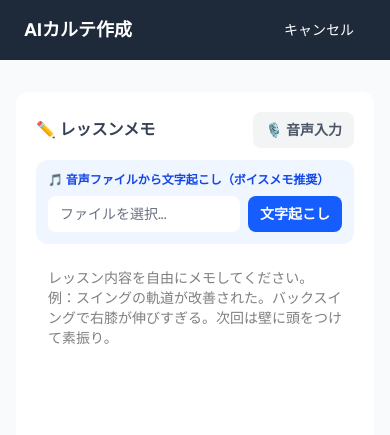
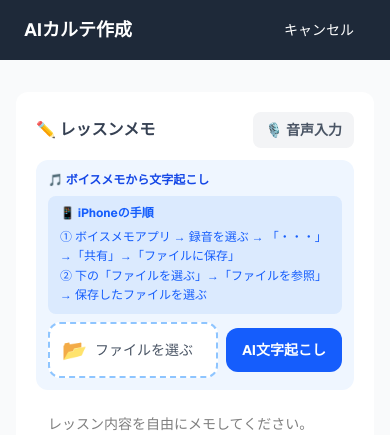
Before and after one commit to tomika-golf/tomika-golf-lesson, a Next.js app: page /dashboard/reservations/1/karte in a window 390 px wide. Shown: the top 435 px of the page. Built offline with nearby package versions, Linux system fonts and the light colour scheme; no server answers.

Commit message:
fix: improve audio file picker UI with iPhone Voice Memos instructions

```diff
--- a/src/app/(admin)/dashboard/reservations/[id]/karte/page.tsx
+++ b/src/app/(admin)/dashboard/reservations/[id]/karte/page.tsx
@@ -297,16 +297,24 @@ export default function KarteInputPage() {
             )}
 
             {/* 音声ファイルから文字起こし */}
-            <div className="mb-3 p-3 bg-blue-50 border border-blue-200 rounded-xl">
-              <p className="text-xs font-bold text-blue-700 mb-2">🎵 音声ファイルから文字起こし（ボイスメモ推奨）</p>
+            <div className="mb-3 p-3 bg-blue-50 border border-blue-200 rounded-xl space-y-2">
+              <p className="text-xs font-bold text-blue-700">🎵 ボイスメモから文字起こし</p>
+              <div className="text-xs text-blue-600 bg-blue-100 rounded-lg px-3 py-2 leading-relaxed">
+                <p className="font-bold mb-1">📱 iPhoneの手順</p>
+                <p>① ボイスメモアプリ → 録音を選ぶ → 「・・・」→「共有」→「ファイルに保存」</p>
+                <p>② 下の「ファイルを選ぶ」→「ファイルを参照」→ 保存したファイルを選ぶ</p>
+              </div>
               <div className="flex gap-2 items-center">
-                <label className="flex-1 flex items-center gap-2 border border-blue-300 bg-white rounded-lg px-3 py-2 cursor-pointer hover:bg-blue-50 transition">
-                  <span className="text-sm text-gray-500 truncate">
-                    {audioFile ? `${audioFile.name}（${(audioFile.size / 1024 / 1024).toFixed(1)}MB）` : 'ファイルを選択...'}
-                  </span>
+                <label className="flex-1 cursor-pointer">
+                  <div className={`flex items-center gap-2 border-2 rounded-xl px-3 py-3 transition ${audioFile ? 'border-blue-400 bg-white' : 'border-dashed border-blue-300 bg-white hover:bg-blue-50'}`}>
+                    <span className="text-xl">{audioFile ? '🎵' : '📂'}</span>
+                    <span className="text-sm text-gray-600 truncate">
+                      {audioFile ? `${audioFile.name}（${(audioFile.size / 1024 / 1024).toFixed(1)}MB）` : 'ファイルを選ぶ'}
+                    </span>
+                  </div>
                   <input
                     type="file"
-                    accept="audio/*,.m4a,.mp3,.wav,.aac,.ogg,.webm"
+                    accept=".m4a,.mp3,.wav,.aac,.ogg,.webm,.mp4,.caf,audio/*"
                     className="hidden"
                     onChange={e => setAudioFile(e.target.files?.[0] ?? null)}
                   />
@@ -314,16 +322,16 @@ export default function KarteInputPage() {
                 <button
                   onClick={handleTranscribe}
                   disabled={!audioFile || isTranscribing}
-                  className="whitespace-nowrap py-2 px-3 bg-blue-600 text-white text-sm font-bold rounded-lg disabled:opacity-40 hover:bg-blue-700 transition"
+                  className="whitespace-nowrap py-3 px-4 bg-blue-600 text-white text-sm font-bold rounded-xl disabled:opacity-40 hover:bg-blue-700 transition"
                 >
-                  {isTranscribing ? '変換中...' : '文字起こし'}
+                  {isTranscribing ? '変換中...' : 'AI文字起こし'}
                 </button>
               </div>
               {audioFile && audioFile.size > 19 * 1024 * 1024 && (
-                <p className="text-xs text-red-600 mt-1">⚠️ ファイルが大きすぎます（上限19MB）。圧縮してください。</p>
+                <p className="text-xs text-red-600">⚠️ 19MB超えています。ボイスメモ→共有時に「音質を下げる」を選んでください。</p>
               )}
               {isTranscribing && (
-                <p className="text-xs text-blue-600 mt-1 animate-pulse">● AIが文字起こし中です。しばらくお待ちください...</p>
+                <p className="text-xs text-blue-600 animate-pulse">● AIが文字起こし中です（50分の音声で約1〜2分かかります）...</p>
               )}
             </div>
 
```
